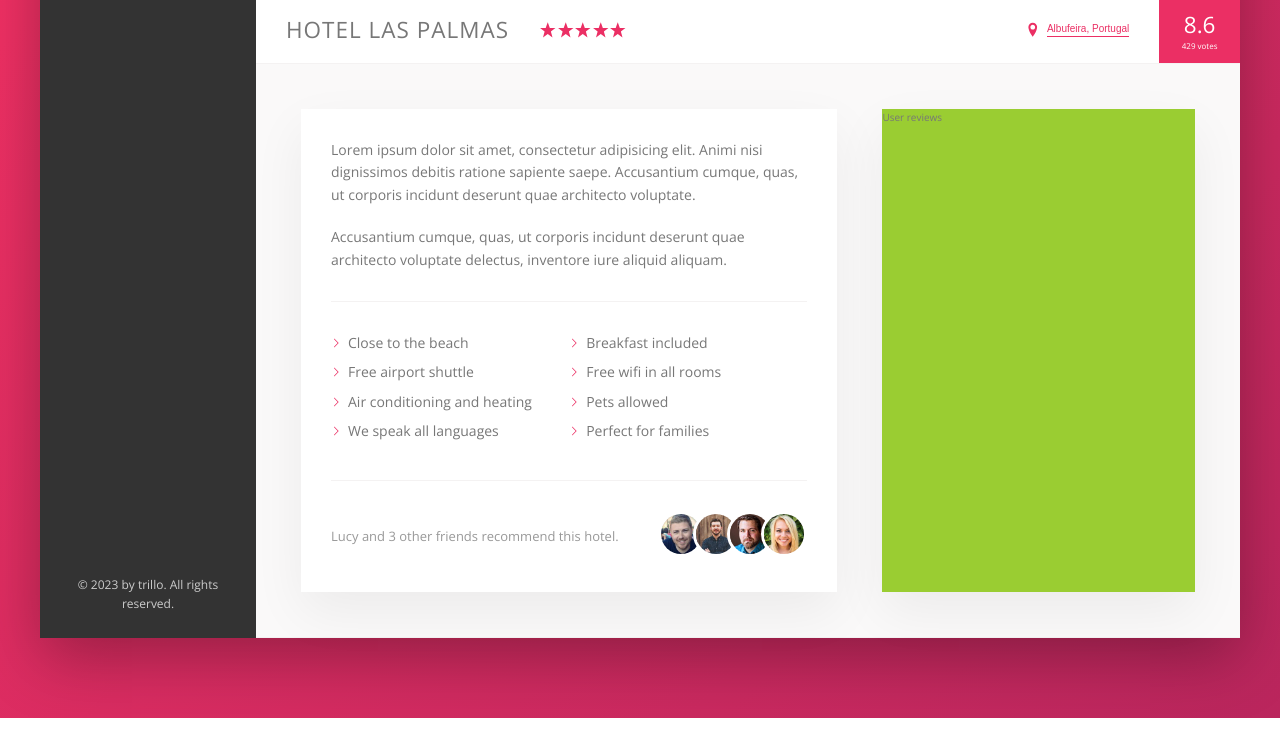
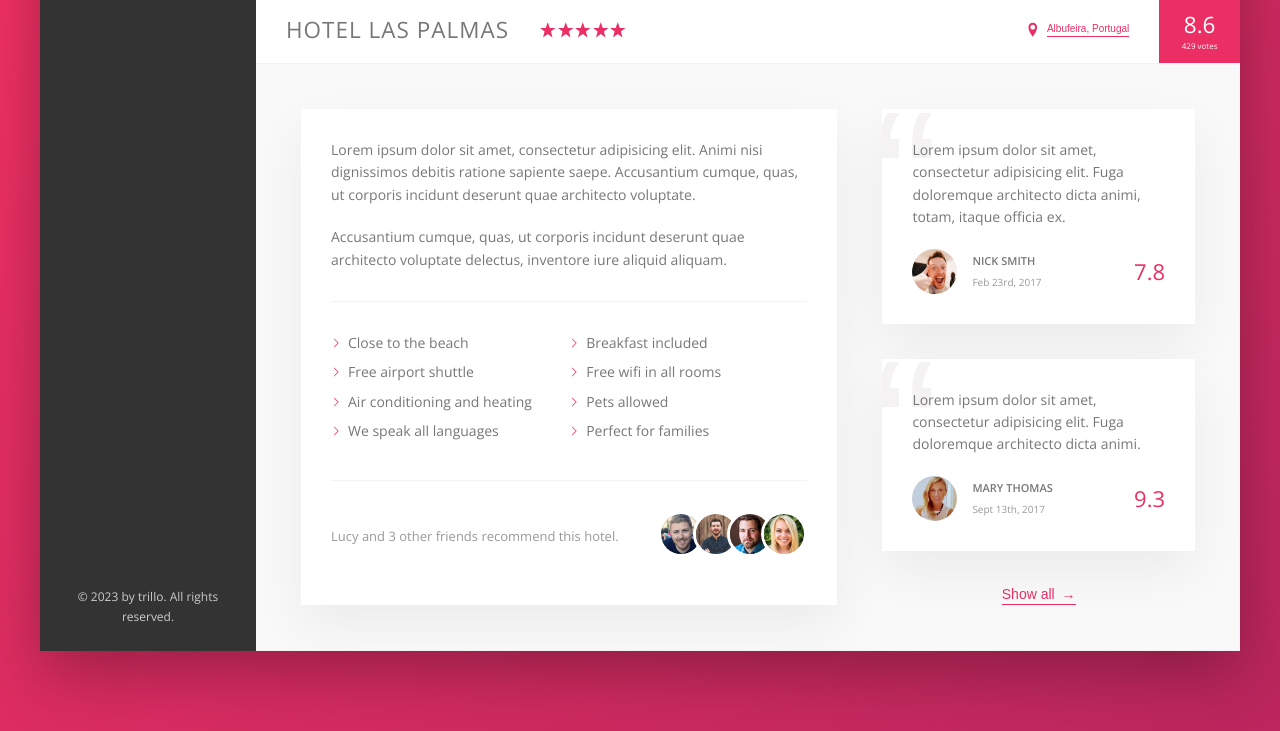
Before and after one commit to prantomollick/trillo-HTML-Template, a website: page index.html in a window 1280 px wide. Shown: the part 538-1269 px from the top of the page. Drawn offline with nearby package versions, Linux system fonts and the light colour scheme.

Commit message:
018 Building the User Reviews Section

```diff
--- a/index.html
+++ b/index.html
@@ -167,7 +167,36 @@
                         </div>
                     </div>
                     <div class="user-reviews">
-                        User reviews
+                        <figure class="review">
+                            <blockquote class="review__text">
+                                Lorem ipsum dolor sit amet, consectetur adipisicing elit. Fuga doloremque architecto
+                                dicta animi, totam, itaque officia ex.
+                            </blockquote>
+                            <figcaption class="review__user">
+                                <img src="img/user-1.jpg" alt="User 1" class="review__photo">
+                                <div class="review__user-box">
+                                    <p class="review__user-name">Nick Smith</p>
+                                    <p class="review__user-date">Feb 23rd, 2017</p>
+                                </div>
+                                <div class="review__rating">7.8</div>
+                            </figcaption>
+                        </figure>
+                        <figure class="review">
+                            <blockquote class="review__text">
+                                Lorem ipsum dolor sit amet, consectetur adipisicing elit. Fuga doloremque architecto
+                                dicta animi.
+                            </blockquote>
+                            <figcaption class="review__user">
+                                <img src="img/user-2.jpg" alt="User 1" class="review__photo">
+                                <div class="review__user-box">
+                                    <p class="review__user-name">Mary Thomas</p>
+                                    <p class="review__user-date">Sept 13th, 2017</p>
+                                </div>
+                                <div class="review__rating">9.3</div>
+                            </figcaption>
+                        </figure>
+
+                        <button class="btn-inline">Show all <span>&rarr;</span></button>
                     </div>
                 </div>
             </main>
--- a/sass/_components.scss
+++ b/sass/_components.scss
@@ -285,9 +285,19 @@
   cursor: pointer;
   transition: all 0.2s ease;
 
+  span {
+    margin-left: 3px;
+    transition: margin-left .2s ease;
+  }
+
   &:hover {
     color: var(--color-grey-dark-1);
+
+    span {
+      margin-left: 8px;
+    }
   }
+
 
 
   &:focus {
@@ -374,8 +384,6 @@
     margin-right: auto;
   }
 
-  &__friends {}
-
   &__photo {
     box-sizing: content-box;
     height: 4rem;
@@ -388,3 +396,70 @@
     }
   }
 }
+
+
+///////////////////////////////////////////
+/// reviews
+
+.review {
+  background-color: #fff;
+  box-shadow: var(--shadow-light);
+  padding: 3rem;
+  margin-bottom: 3.5rem;
+  position: relative;
+  overflow: hidden;
+
+
+
+  &__text {
+    margin-bottom: 2rem;
+    position: relative;
+    z-index: 10;
+  }
+
+  &__user {
+    display: flex;
+    align-items: center;
+  }
+
+  &__photo {
+    height: 4.5rem;
+    width: 4.5rem;
+    border-radius: 50%;
+    margin-right: 1.5rem;
+  }
+
+  &__user-box {
+    margin-right: auto;
+  }
+
+  &__user-name {
+    font-size: 1.1rem;
+    text-transform: uppercase;
+    font-weight: 600;
+    margin-bottom: .4rem;
+  }
+
+  &__user-date {
+    font-size: 1rem;
+    color: var(--color-grey-dark-3);
+  }
+
+  &__rating {
+    font-size: 2.2rem;
+    font-weight: 300;
+    color: var(--color-primary);
+  }
+
+  &::before {
+    content: '\201C';
+    position: absolute;
+    font-size: 20rem;
+    top: -2.75rem;
+    left: -1rem;
+    line-height: 1;
+    color: var(--color-grey-light-2);
+    font-family: sans-serif;
+    z-index: 1;
+  }
+}
--- a/sass/_layout.scss
+++ b/sass/_layout.scss
@@ -38,6 +38,7 @@
 }
 
 .detail {
+  font-size: 1.4rem;
   display: flex;
   padding: 4.5rem;
   background-color: var(--color-grey-light-1);
@@ -45,7 +46,6 @@
 }
 
 .description {
-  font-size: 1.4rem;
   background-color: #fff;
   box-shadow: var(--shadow-light);
   padding: 3rem;
@@ -54,7 +54,8 @@
 }
 
 .user-reviews {
-  background-color: yellowgreen;
-  box-shadow: var(--shadow-light);
   flex: 1;
+  display: flex;
+  flex-direction: column;
+  align-items: center;
 }
```
Also changed, not shown: css/style.css.
